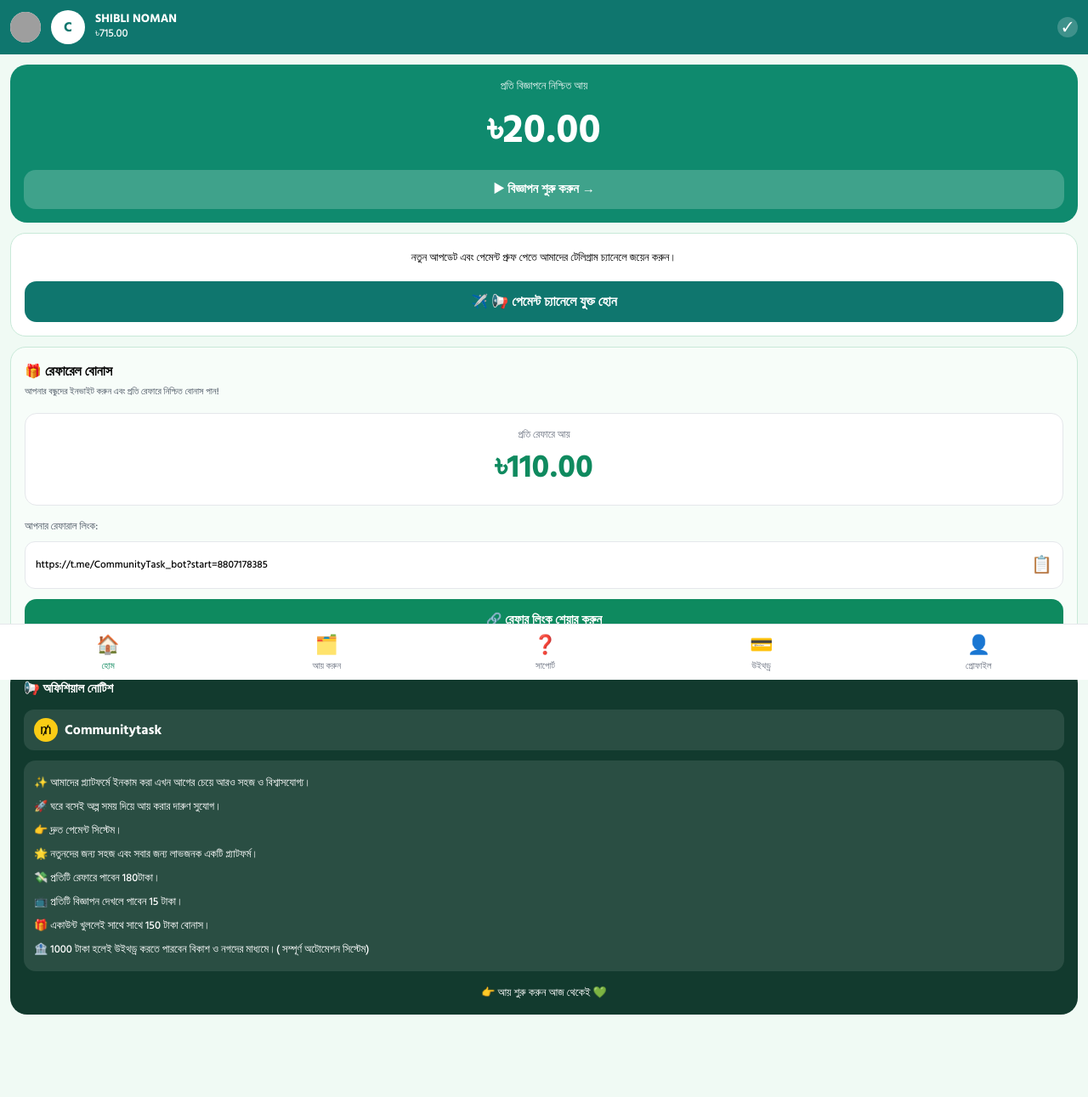
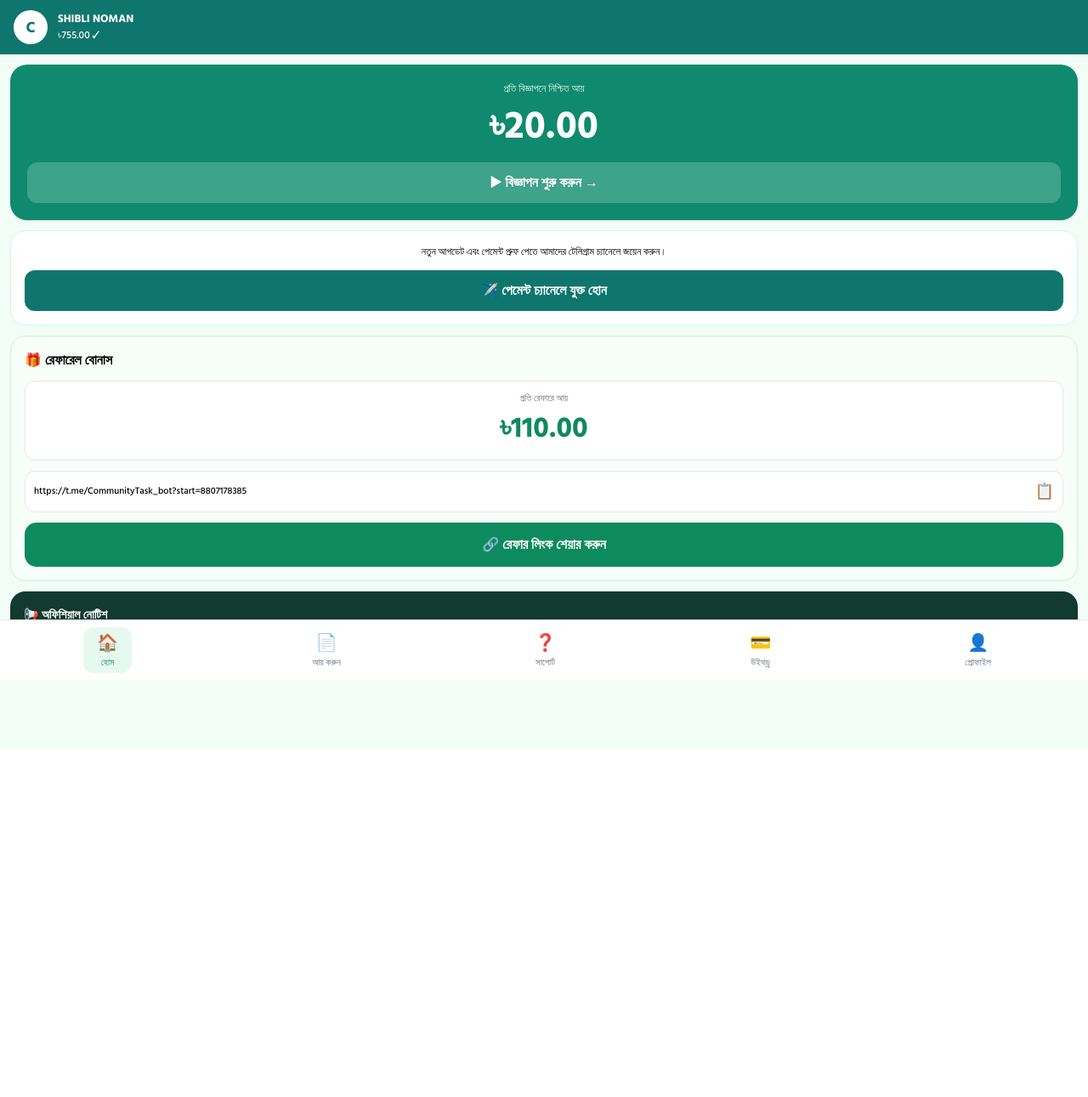
Before and after one commit to mdsiblen-rgb/telegram-bot, a Flask app: page / in a window 1280 px wide. Shown: the whole page at 85% size. After the commit the page ends 881 px from the top, so only its background shows below. Run offline with Flask 3, Linux system fonts and the light colour scheme; some libraries are stand-ins or nearby versions; grey boxes are pictures that could not be loaded.

Commit message:
Update index.html

```diff
--- a/templates/index.html
+++ b/templates/index.html
@@ -4,87 +4,115 @@
 <meta charset="UTF-8"><meta name="viewport" content="width=device-width,initial-scale=1">
 <title>COMMUNITY TASK</title>
 <script src="https://cdn.tailwindcss.com"></script>
-<link href="https://fonts.googleapis.com/css2?family=Hind+Siliguri:wght@500;600;700&display=swap" rel="stylesheet">
-<style>body{font-family:'Hind Siliguri',sans-serif;background:#f0faf4}.nav-active{color:#0f8a5f!important}</style>
+<link href="https://fonts.googleapis.com/css2?family=Hind+Siliguri:wght@500;700&display=swap" rel="stylesheet">
+<style>
+body{font-family:'Hind Siliguri',sans-serif;background:#f2fdf7}
+.page{display:none}.page.active{display:block}
+.nav-active{color:#0f8a5f!important;background:#e6f9f0;border-radius:12px}
+</style>
 </head>
 <body class="pb-[85px]">
 
-<!-- HEADER -->
-<div class="bg-[#0f766e] text-white flex items-center gap-3 px-3 py-3">
-  <img src="https://i.ibb.co/1pPpW0g/logo.png" onerror="this.style.display='none'" class="w-9 h-9 rounded-full bg-white">
-  <div class="w-10 h-10 bg-white rounded-full flex items-center justify-center text-[#0f766e] font-bold">C</div>
-  <div><p class="font-bold text-[14px] leading-4">SHIBLI NOMAN</p><p class="text-[13px]">৳715.00</p></div>
-  <div class="ml-auto w-6 h-6 bg-white/20 rounded-full flex items-center justify-center">✓</div>
+<!-- HEADER FIXED -->
+<div class="bg-[#0f766e] text-white flex items-center gap-3 px-4 py-3 sticky top-0 z-50">
+<div class="w-10 h-10 bg-white rounded-full flex items-center justify-center text-[#0f766e] font-bold text-[18px]">C</div>
+<div><p class="font-bold text-[13px]">SHIBLI NOMAN</p><p class="text-[12px]">৳<span id="balance">755.00</span> ✓</p></div>
 </div>
 
-<!-- বিজ্ঞাপন কার্ড - তোমার ১ম ছবির মতো -->
-<div class="m-3 bg-[#0f8a6e] rounded-[20px] p-4 text-white">
-  <p class="text-center text-[13px] opacity-90">প্রতি বিজ্ঞাপনে নিশ্চিত আয়</p>
-  <p class="text-center text-[48px] font-bold my-1">৳20.00</p>
-  <button onclick="startAd()" class="w-full mt-2 bg-white/20 py-3 rounded-[14px] font-bold text-[15px]">▶ বিজ্ঞাপন শুরু করুন →</button>
+<!-- ========== 1st PAGE - HOME ========== -->
+<div id="p-home" class="page active">
+<div class="m-3 bg-[#0f8a6e] rounded-[20px] p-5 text-white text-center shadow">
+<p class="text-[12px] opacity-90">প্রতি বিজ্ঞাপনে নিশ্চিত আয়</p><p class="text-[46px] font-bold">৳20.00</p>
+<button onclick="switchPage('p-earn',document.querySelectorAll('.bottomNav button')[1])" class="w-full bg-white/20 py-3 rounded-[12px] font-bold mt-2">▶ বিজ্ঞাপন শুরু করুন →</button>
+</div>
+<div class="m-3 bg-white border border-teal-100 rounded-[18px] p-4 text-center">
+<p class="text-[12px]">নতুন আপডেট এবং পেমেন্ট প্রুফ পেতে আমাদের টেলিগ্রাম চ্যানেলে জয়েন করুন।</p>
+<button onclick="openLink('https://t.me/ctask247')" class="w-full mt-3 bg-[#0f766e] text-white py-3 rounded-[12px] font-bold">✈️ পেমেন্ট চ্যানেলে যুক্ত হোন</button>
+</div>
+<div class="m-3 bg-[#f7fdf9] border border-green-200 rounded-[18px] p-4">
+<p class="font-bold">🎁 রেফারেল বোনাস</p>
+<div class="bg-white rounded-xl p-3 mt-3 text-center border"><p class="text-[11px] text-gray-500">প্রতি রেফারে আয়</p><p class="text-[34px] font-bold text-[#0f8a5f]">৳110.00</p></div>
+<div class="bg-white border rounded-xl p-2.5 flex justify-between items-center mt-3">
+<span id="refLink" class="text-[11px] truncate">https://t.me/CommunityTask_bot?start=8807178385</span>
+<button onclick="copyLink()" class="text-[18px] ml-2">📋</button>
+</div>
+<button onclick="shareLink()" class="w-full bg-[#0e8a5f] text-white py-3.5 rounded-[14px] font-bold mt-3">🔗 রেফার লিংক শেয়ার করুন</button>
+</div>
+<div class="m-3 bg-[#123a2e] rounded-[18px] p-4 text-white text-[12px] leading-6">
+<p class="font-bold text-[14px]">📢 অফিশিয়াল নোটিশ</p>
+<p class="mt-2">✨ ইনকাম এখন আরও সহজ। 🚀 ঘরে বসেই আয়। 💸 প্রতি রেফারে 180৳। 📺 প্রতি বিজ্ঞাপনে 15৳। 🎁 বোনাস 150৳। 🏦 1000৳ হলেই উইথড্র।</p>
+</div>
 </div>
 
-<!-- টেলিগ্রাম আপডেট -->
-<div class="m-3 bg-white border border-[#c8e9d8] rounded-[18px] p-4 text-center">
-  <p class="text-[13px] leading-6">নতুন আপডেট এবং পেমেন্ট প্রুফ পেতে আমাদের টেলিগ্রাম চ্যানেলে জয়েন করুন।</p>
-  <button onclick="joinChannel()" class="w-full mt-4 bg-[#0f766e] text-white py-3 rounded-[14px] font-bold">✈️ 📢 পেমেন্ট চ্যানেলে যুক্ত হোন</button>
+<!-- ========== 2nd PAGE - আয় করুন (তোমার ছবির মতো) ========== -->
+<div id="p-earn" class="page">
+<div class="m-3 bg-[#0f8a6e] rounded-[24px] p-5 text-white text-center">
+<p class="text-[14px] opacity-90">প্রতি বিজ্ঞাপনে নিশ্চিত আয়</p><p class="text-[58px] font-bold mt-2">৳20.00</p>
+<div class="grid grid-cols-2 gap-3 mt-5">
+<div class="bg-white/20 rounded-[16px] p-3"><p class="text-[12px] opacity-90">আজকের বিজ্ঞাপন দেখা</p><p class="text-[26px] font-bold mt-1"><span id="seen">2</span> টি</p></div>
+<div class="bg-white/20 rounded-[16px] p-3"><p class="text-[12px] opacity-90">আজকের বিজ্ঞাপন আয়</p><p class="text-[26px] font-bold mt-1">৳ <span id="todayEarn">40.00</span></p></div>
+</div>
+<button id="adMainBtn" onclick="watchAd()" class="w-full mt-5 bg-white text-[#0f766e] py-4 rounded-[16px] font-bold text-[16px]">▶ বিজ্ঞাপন শুরু করুন (10 টি বাকি | আজ 2/12)</button>
+</div>
+<div class="m-3 bg-white rounded-[16px] p-3 flex items-center gap-3 shadow-sm border">
+<div class="w-12 h-12 bg-[#1991d1] rounded-[12px] flex items-center justify-center text-white text-[22px]">✈️</div>
+<div><p class="font-bold text-[14px]">Join telegram</p><p class="text-[#0f8a5f] font-bold text-[14px]">৳10.00</p></div>
+<button onclick="openLink('https://t.me/ctask247'); addEarn(10)" class="ml-auto bg-[#0f5e4e] text-white px-5 py-2.5 rounded-full font-bold text-[13px]">শুরু করুন</button>
+</div>
+<div id="adTimer" class="m-3 bg-white rounded-[16px] p-6 text-center hidden border"><p class="text-[30px]">📺</p><p id="timerText" class="text-[36px] font-bold">15</p><div class="w-full bg-gray-200 h-2 rounded mt-3"><div id="bar" class="bg-[#0f8a5f] h-2 rounded" style="width:0%"></div></div><p class="text-[11px] text-gray-500 mt-2">অপেক্ষা করুন...</p></div>
 </div>
 
-<!-- রেফারেল বোনাস - তোমার ২য় ছবির মতো -->
-<div class="m-3 bg-[#f7fdf9] border border-[#c8e9d8] rounded-[18px] p-4">
-  <p class="font-bold text-[16px]">🎁 রেফারেল বোনাস</p>
-  <p class="text-[11px] text-gray-600 mt-1">আপনার বন্ধুদের ইনভাইট করুন এবং প্রতি রেফারে নিশ্চিত বোনাস পান!</p>
-
-  <div class="bg-white rounded-[14px] p-4 mt-4 text-center border">
-    <p class="text-[12px] text-gray-500">প্রতি রেফারে আয়</p>
-    <p class="text-[38px] font-bold text-[#0f8a5f]">৳110.00</p>
-  </div>
-
-  <p class="text-[12px] mt-4 text-gray-600">আপনার রেফারাল লিংক:</p>
-  <div class="bg-white border rounded-[12px] px-3 py-3 flex justify-between items-center mt-2">
-    <span class="text-[12px] truncate" id="refLink">https://t.me/CommunityTask_bot?start=8807178385</span>
-    <button onclick="copyLink()" class="ml-2 text-[20px]">📋</button>
-  </div>
-
-  <button onclick="shareLink()" class="w-full bg-[#0e8a5f] text-white py-3.5 rounded-[14px] font-bold mt-3 text-[15px]">🔗 রেফার লিংক শেয়ার করুন</button>
+<!-- ========== 3rd PAGE - সাপোর্ট (তোমার শেষ ছবির মতো হুবহু) ========== -->
+<div id="p-support" class="page">
+<div onclick="openLink('https://t.me/PAYMENT_ADMIN_C_TASK')" class="m-3 bg-white rounded-[20px] p-4 flex items-center gap-4 shadow-sm border cursor-pointer">
+<div class="w-14 h-14 bg-[#2aabee] rounded-[16px] flex items-center justify-center text-white text-[30px]">✈️</div>
+<div class="flex-1"><p class="font-bold text-[15px]">Admin কে Message করুন</p><p class="text-[13px] text-gray-500">@PAYMENT_ADMIN_C_TASK</p></div><span class="text-[#0f8a5f] text-[22px]">→</span>
+</div>
+<div onclick="openLink('https://t.me/ctask247')" class="m-3 bg-white rounded-[20px] p-4 flex items-center gap-4 shadow-sm border cursor-pointer">
+<div class="w-14 h-14 bg-[#2aabee] rounded-[16px] flex items-center justify-center text-white text-[30px]">✈️</div>
+<div class="flex-1"><p class="font-bold text-[15px]">অফিশিয়াল চ্যানেল</p><p class="text-[13px] text-gray-500">@ctask247</p></div><span class="text-[#0f8a5f] text-[22px]">→</span>
+</div>
+<div onclick="openLink('https://youtube.com')" class="m-3 bg-[#d32f2f] rounded-[20px] p-4 flex items-center gap-4 shadow-md cursor-pointer text-white">
+<div class="w-14 h-14 bg-white/20 rounded-[16px] flex items-center justify-center text-[28px]">▶️</div>
+<div class="flex-1"><p class="font-bold text-[16px]">কিভাবে কাজ করবেন?</p><p class="text-[13px] opacity-90">ভিডিও দেখুন এবং সহজেই শিখুন</p></div><span class="text-[22px]">→</span>
+</div>
+<div class="m-3 bg-white rounded-[20px] p-5 border leading-7 text-[13px] text-gray-800">
+<p class="font-bold text-[16px] text-black">🌟 কাস্টমার সার্ভিস নোট</p>
+<p class="mt-3">🔹 আপনার যেকোনো সমস্যা, প্রশ্ন বা সাহায্যের জন্য আমাদের এডমিন সবসময় প্রস্তুত।</p>
+<p>👉 প্রয়োজনে নির্দ্বিধায় এডমিনকে মেসেজ করুন।</p>
+<p class="mt-4">🔹 সকল আপডেট, ঘোষণা ও পেমেন্ট প্রুফ পেতে আমাদের টেলিগ্রাম চ্যানেলে যুক্ত থাকুন। 📢</p>
+<p class="mt-4">📌 চ্যানেলে আপনি পাবেন:</p>
+<p>✅ নতুন আপডেট ✅ পেমেন্ট প্রুফ 💸</p>
+<p>✅ অফার ও বোনাস 🎁 ✅ গুরুত্বপূর্ণ নোটিশ</p>
+<p class="mt-4 text-[#0f8a5f] font-bold">⚡ এখনই জয়েন করুন এবং আপডেটেড থাকুন!</p>
+</div>
+<div class="text-center mt-6 mb-3"><p class="font-bold text-[#b77900]">⚡ দ্রুত সাপোর্টের জন্য</p><p onclick="openLink('https://t.me/PAYMENT_ADMIN_C_TASK')" class="text-[#0f8a5f] font-bold cursor-pointer">Telegram এ Admin কে message করুন</p></div>
 </div>
 
-<!-- অফিশিয়াল নোটিশ - তোমার ৩য় ছবির মতো হুবহু -->
-<div class="m-3 bg-[#123a2e] rounded-[20px] p-4 text-white">
-  <p class="font-bold text-[15px]">📢 অফিশিয়াল নোটিশ</p>
-  <div class="bg-white/10 rounded-[12px] px-3 py-2.5 mt-3 flex items-center gap-2"><span class="w-7 h-7 bg-yellow-400 rounded-full flex items-center justify-center text-black">₥</span><span class="font-bold">Communitytask</span></div>
+<div id="p-withdraw" class="page p-6 text-center"><div class="bg-white rounded-xl p-10">উইথড্র পেজ - 1000৳ হলে উইথড্র</div></div>
+<div id="p-profile" class="page p-6 text-center"><div class="bg-white rounded-xl p-10">প্রোফাইল: SHIBLI NOMAN<br>৳755.00</div></div>
 
-  <div class="bg-white/10 rounded-[14px] p-3 mt-3 text-[13px] leading-7">
-    <p>✨ আমাদের প্ল্যাটফর্মে ইনকাম করা এখন আগের চেয়ে আরও সহজ ও বিশ্বাসযোগ্য।</p>
-    <p>🚀 ঘরে বসেই অল্প সময় দিয়ে আয় করার দারুণ সুযোগ।</p>
-    <p>👉 দ্রুত পেমেন্ট সিস্টেম।</p>
-    <p>🌟 নতুনদের জন্য সহজ এবং সবার জন্য লাভজনক একটি প্ল্যাটফর্ম।</p>
-    <p>💸 প্রতিটি রেফারে পাবেন 180টাকা।</p>
-    <p>📺 প্রতিটি বিজ্ঞাপন দেখলে পাবেন 15 টাকা।</p>
-    <p>🎁 একাউন্ট খুললেই সাথে সাথে 150 টাকা বোনাস।</p>
-    <p>🏦 1000 টাকা হলেই উইথড্র করতে পারবেন বিকাশ ও নগদের মাধ্যমে।( সম্পূর্ণ অটোমেশন সিস্টেম)</p>
-  </div>
-  <p class="text-center mt-4 text-[13px]">👉 আয় শুরু করুন আজ থেকেই 💚</p>
+<!-- BOTTOM NAV -->
+<div class="bottomNav fixed bottom-0 left-0 right-0 bg-white border-t flex justify-around py-2 text-[11px]">
+<button onclick="switchPage('p-home',this)" class="nav-active flex flex-col items-center px-4 py-1"><span class="text-[20px]">🏠</span>হোম</button>
+<button onclick="switchPage('p-earn',this)" class="flex flex-col items-center text-gray-500 px-4 py-1"><span class="text-[20px]">📄</span>আয় করুন</button>
+<button onclick="switchPage('p-support',this)" class="flex flex-col items-center text-gray-500 px-4 py-1"><span class="text-[20px]">❓</span>সাপোর্ট</button>
+<button onclick="switchPage('p-withdraw',this)" class="flex flex-col items-center text-gray-500 px-4 py-1"><span class="text-[20px]">💳</span>উইথড্র</button>
+<button onclick="switchPage('p-profile',this)" class="flex flex-col items-center text-gray-500 px-4 py-1"><span class="text-[20px]">👤</span>প্রোফাইল</button>
 </div>
 
-<!-- Bottom Nav - হুবহু -->
-<div class="fixed bottom-0 left-0 right-0 bg-white border-t flex justify-around py-2">
-  <button class="nav-active flex flex-col items-center text-[11px]"><span class="text-[22px]">🏠</span>হোম</button>
-  <button onclick="alert('আয় করুন পেজ')" class="flex flex-col items-center text-gray-500 text-[11px]"><span class="text-[22px]">🗂️</span>আয় করুন</button>
-  <button class="flex flex-col items-center text-gray-500 text-[11px]"><span class="text-[22px]">❓</span>সাপোর্ট</button>
-  <button class="flex flex-col items-center text-gray-500 text-[11px]"><span class="text-[22px]">💳</span>উইথড্র</button>
-  <button class="flex flex-col items-center text-gray-500 text-[11px]"><span class="text-[22px]">👤</span>প্রোফাইল</button>
-</div>
-
-<div id="toast" class="fixed bottom-[90px] left-1/2 -translate-x-1/2 bg-black text-white text-[12px] px-4 py-2 rounded-full hidden z-50"></div>
+<div id="toast" class="fixed bottom-[90px] left-1/2 -translate-x-1/2 bg-black text-white text-[12px] px-5 py-2 rounded-full hidden z-[999]"></div>
 
 <script>
 const LINK="https://t.me/CommunityTask_bot?start=8807178385";
-function copyLink(){navigator.clipboard.writeText(LINK);show('লিংক কপি হয়েছে ✅')}
+function switchPage(id,el){document.querySelectorAll('.page').forEach(p=>p.classList.remove('active'));document.getElementById(id).classList.add('active');if(el){document.querySelectorAll('.bottomNav button').forEach(b=>{b.classList.remove('nav-active');b.classList.add('text-gray-500')});el.classList.add('nav-active');el.classList.remove('text-gray-500')}}
+function openLink(u){window.open(u,'_blank')}
+function copyLink(){navigator.clipboard.writeText(LINK);showToast('লিংক কপি হয়েছে ✅')}
 function shareLink(){if(navigator.share){navigator.share({url:LINK,title:'Community Task'})}else{copyLink()}}
-function joinChannel(){window.open('https://t.me/CommunityTaskOfficial','_blank')}
-function startAd(){show('বিজ্ঞাপন শুরু হচ্ছে... +৳20');}
-function show(m){let t=document.getElementById('toast');t.innerText=m;t.classList.remove('hidden');setTimeout(()=>t.classList.add('hidden'),2500)}
+function showToast(m){let t=document.getElementById('toast');t.innerText=m;t.classList.remove('hidden');setTimeout(()=>t.classList.add('hidden'),2500)}
+let seen=2;let bal=755;
+function watchAd(){let area=document.getElementById('adTimer');area.classList.remove('hidden');let sec=15;let bar=document.getElementById('bar');let tt=document.getElementById('timerText');let iv=setInterval(()=>{sec--;tt.innerText=sec;bar.style.width=((15-sec)/15*100)+'%';if(sec<=0){clearInterval(iv);area.classList.add('hidden');seen++;bal+=20;document.getElementById('seen').innerText=seen;document.getElementById('balance').innerText=bal+'.00';document.getElementById('todayEarn').innerText=(seen*20)+'.00';document.getElementById('adMainBtn').innerText=`▶ বিজ্ঞাপন শুরু করুন (${12-seen} টি বাকি | আজ ${seen}/12)`;showToast('✅ ৳20 যোগ হয়েছে!')}},1000)}
+function addEarn(a){bal+=a;document.getElementById('balance').innerText=bal+'.00';showToast(`✅ ৳${a} যোগ হয়েছে!`)}
 </script>
 </body>
 </html>
```
